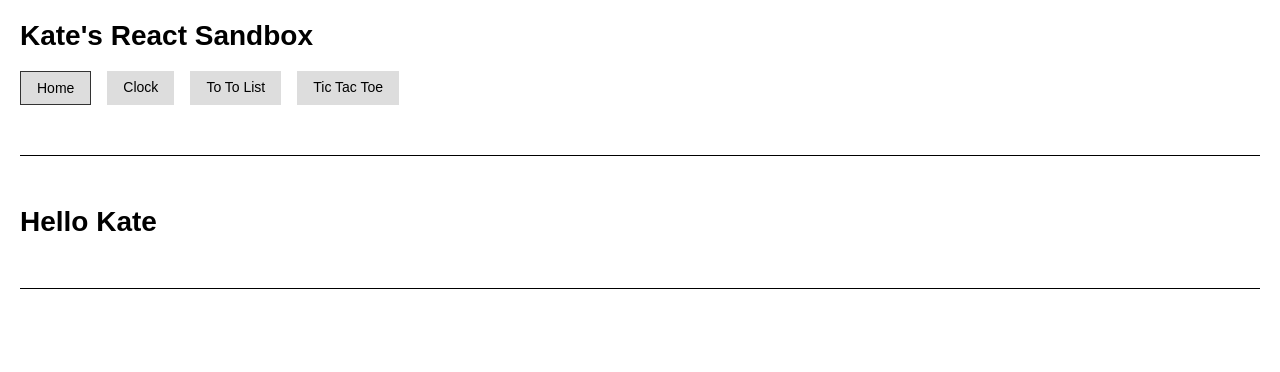
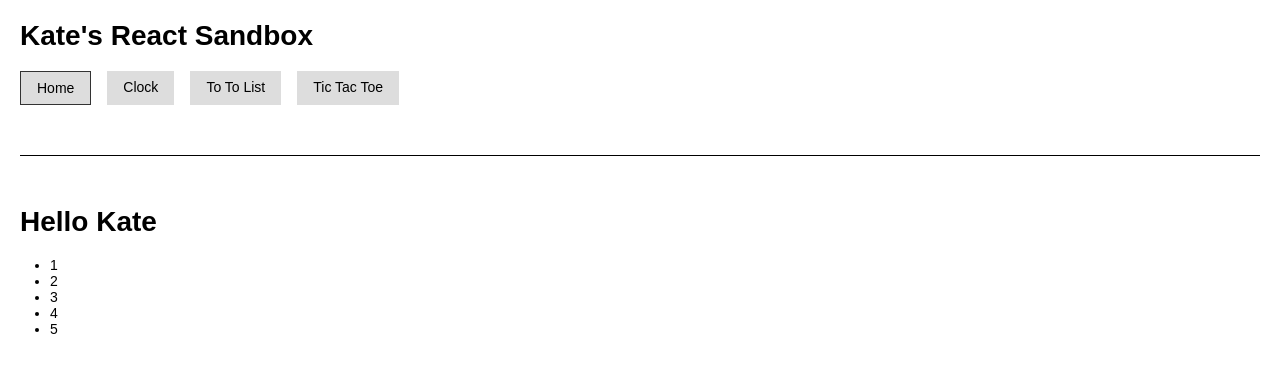
Before and after one commit to kate-arnold/my-app, a React (Create React App) app: page / in a window 1280 px wide. Shown: the top 372 px of the page. Built offline with nearby package versions, Linux system fonts and the light colour scheme.

Commit message:
Practise lists & keys

```diff
--- a/src/components/HelloWorld.js
+++ b/src/components/HelloWorld.js
@@ -2,12 +2,29 @@
 import ReactDOM from 'react-dom';
 import '../index.css';
 
+const n = [1,2,3,4,5];
+
+function ListItem(props) {
+  return (<li>{props.value}</li>);
+}
+
+function NumberList(props) {
+  return (
+      <ul>
+        {props.numbers.map((number) =>
+          <ListItem key={number.toString()} value={number} />
+        )}
+    </ul>
+  );
+}
+
 class HelloWorld extends React.Component {
-
   render() {
     return (
       <div>
         <h1>Hello {this.props.name}</h1>
+
+        <NumberList numbers={n} />
 
         <div className="line-between-components"></div>
       </div>
```
Also changed, not shown: 1 other file (tests, documents, lock files or other folders).
